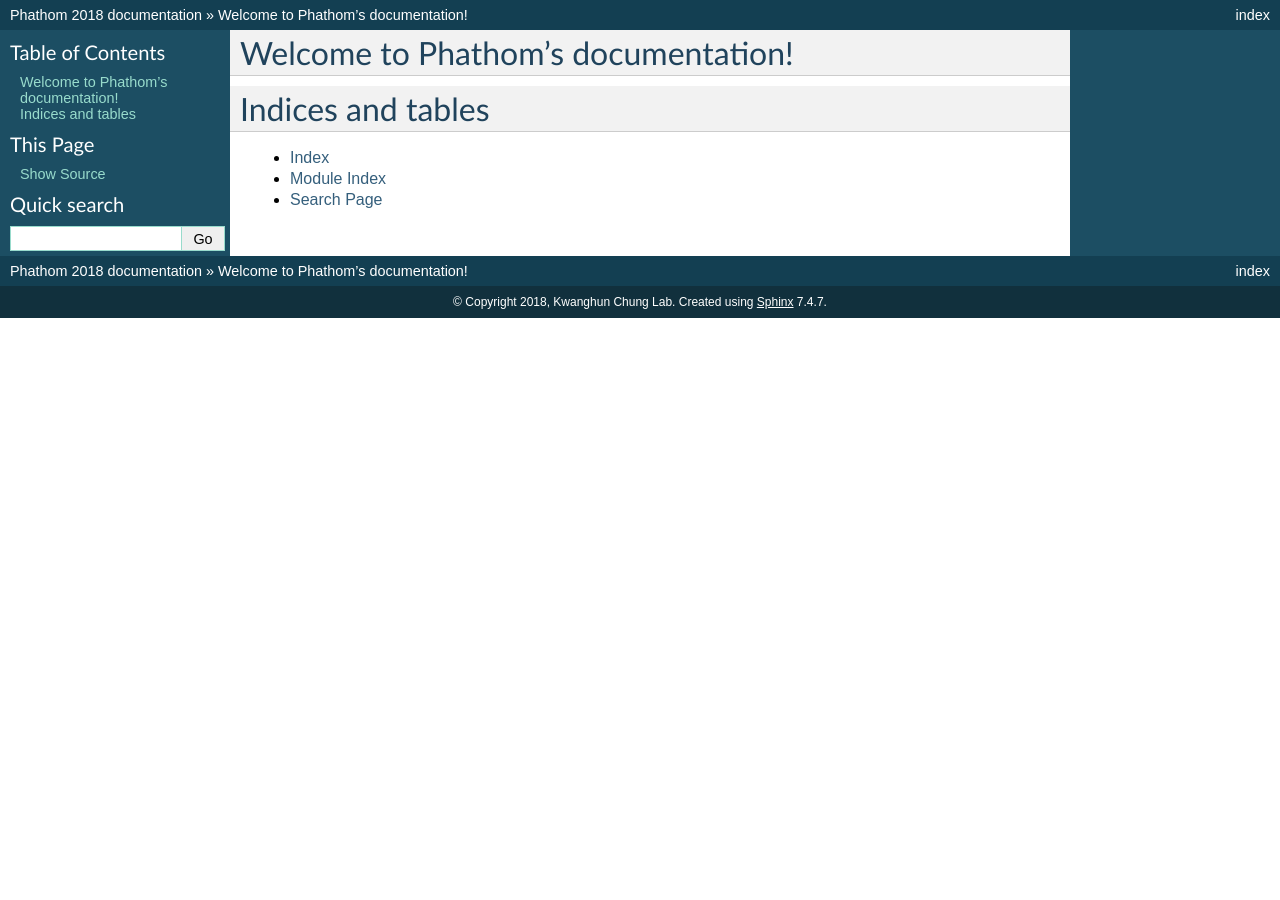
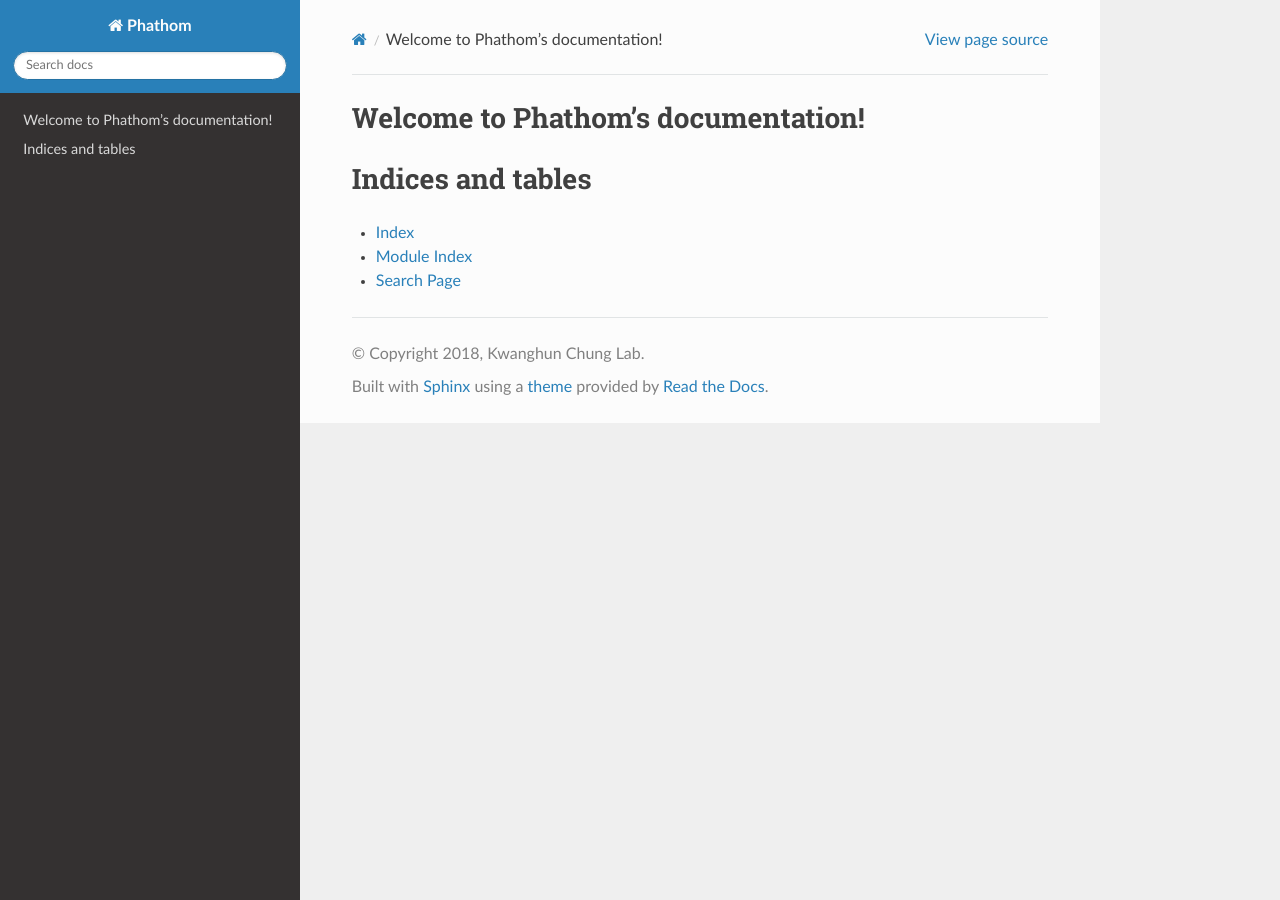
Before and after one commit to chunglabmit/phathom, a Sphinx documentation site: the page built from docs/index.rst, in a window 1280 px wide. Built offline with Sphinx 7.4.7 and the Read the Docs theme 2.0.0, drawn with Linux system fonts in a browser that asks for light colours; formulas are drawn with MathJax 3.

Commit message:
Added delayed import of Sphinx RTD theme for local build

```diff
--- a/docs/conf.py
+++ b/docs/conf.py
@@ -12,9 +12,10 @@
 # add these directories to sys.path here. If the directory is relative to the
 # documentation root, use os.path.abspath to make it absolute, like shown here.
 #
-# import os
+import os
 # import sys
 # sys.path.insert(0, os.path.abspath('.'))
+
 
 # -- Project information -----------------------------------------------------
 
@@ -74,7 +75,13 @@ pygments_style = 'sphinx'
 # The theme to use for HTML and HTML Help pages.  See the documentation for
 # a list of builtin themes.
 #
-html_theme = 'default'
+on_rtd = os.environ.get('READTHEDOCS') == 'True'
+if on_rtd:
+    html_theme = 'default'
+else:
+    import sphinx_rtd_theme
+    html_theme = 'sphinx_rtd_theme'
+    html_theme_path = [sphinx_rtd_theme.get_html_theme_path()]
 
 # Theme options are theme-specific and customize the look and feel of a theme
 # further.  For a list of options available for each theme, see the
```
Also changed, not shown: README.md (+1 -0 lines).
